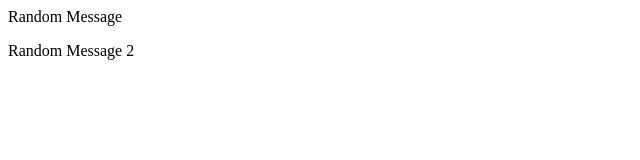
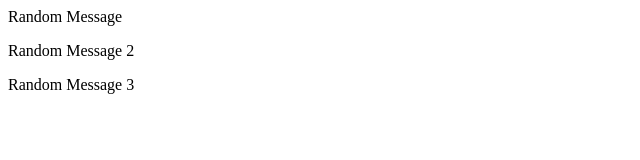
Before and after one commit to sohamjcpp/demo2, a plain HTML site: page index.html in a window 1280 px wide. Shown: the whole page, without its empty margins (0-640 px from the left). Drawn offline with Linux system fonts and the light colour scheme.

Commit message:
2nd change from branch

```diff
--- a/index.html
+++ b/index.html
@@ -1,2 +1,3 @@
 <p>Random Message</p>
 <p>Random Message 2</p>
+<p>Random Message 3</p>
```
